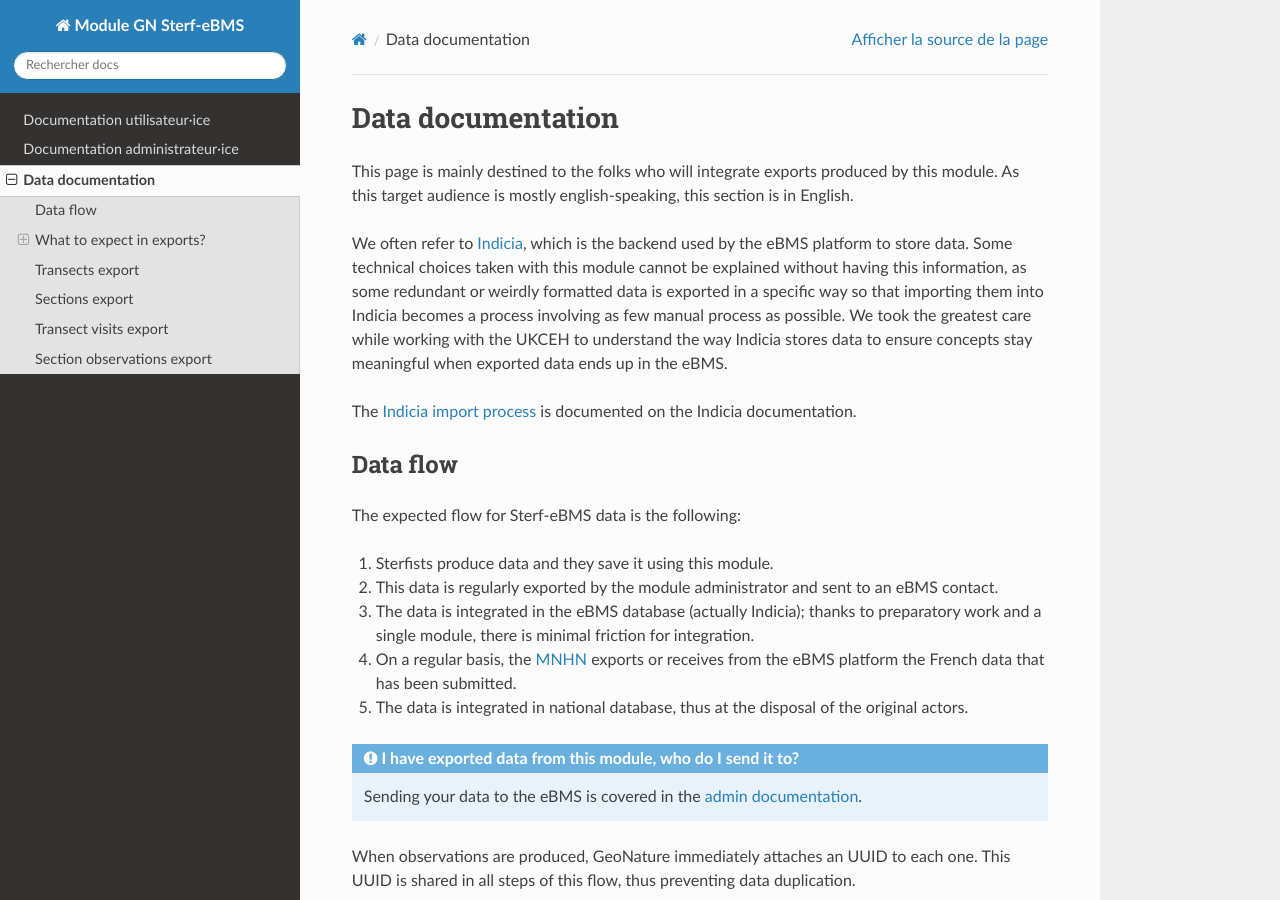
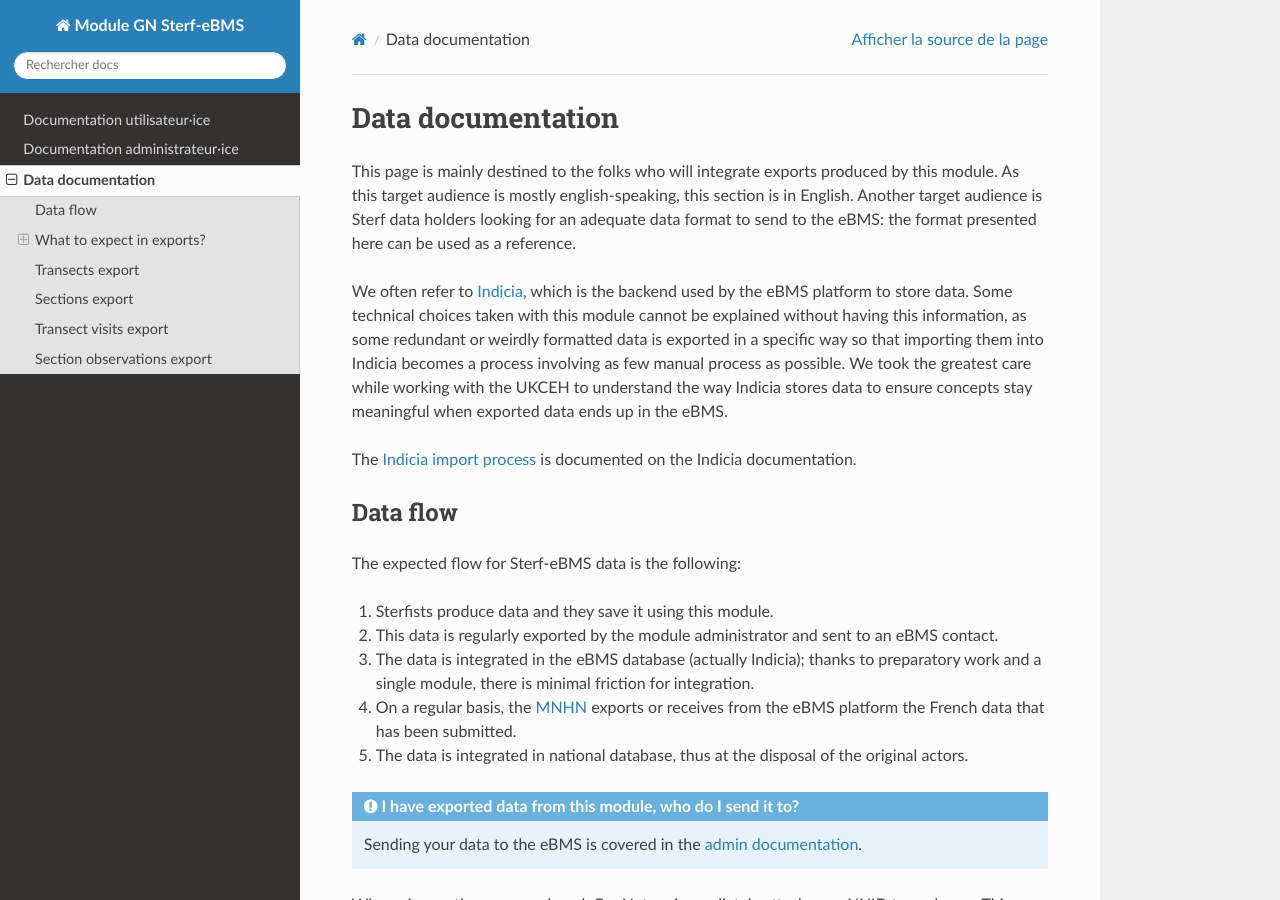
Before and after one commit to Opie-insectes/sterf-ebms, a Sphinx documentation site: the page built from docs/data.rst, in a window 1280 px wide and 900 px high. Built offline with Sphinx 7.4.7 and the Read the Docs theme 3.1.0, drawn with Linux system fonts in a browser that asks for light colours.

Commit message:
docs: extend data target audience

```diff
--- a/docs/data.rst
+++ b/docs/data.rst
@@ -3,7 +3,9 @@ Data documentation
 
 This page is mainly destined to the folks who will integrate exports produced by
 this module. As this target audience is mostly english-speaking, this section is
-in English.
+in English. Another target audience is Sterf data holders looking for an
+adequate data format to send to the eBMS: the format presented here can be used
+as a reference.
 
 We often refer to `Indicia`_, which is the backend used by the eBMS platform to
 store data. Some technical choices taken with this module cannot be explained
```
